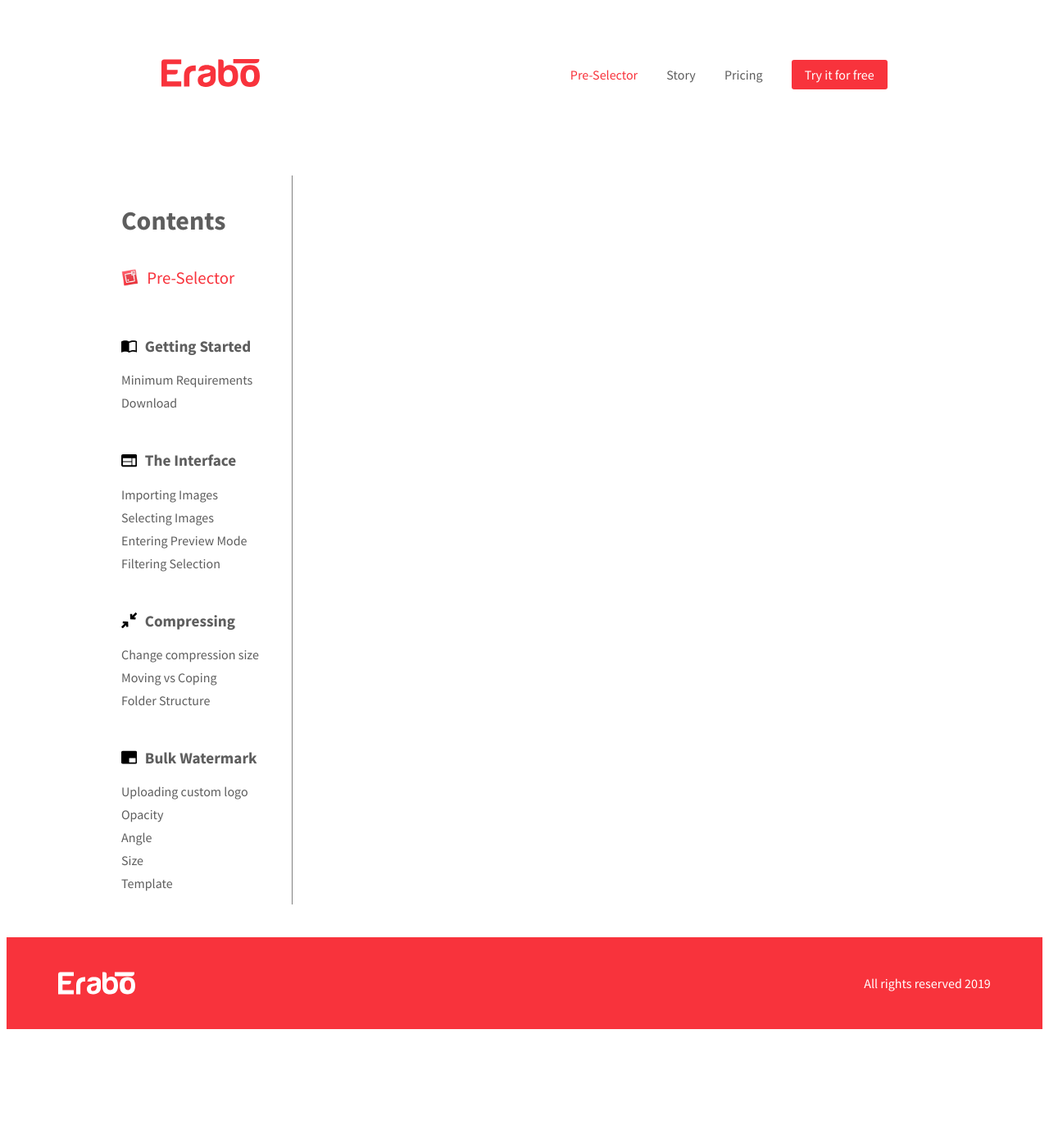
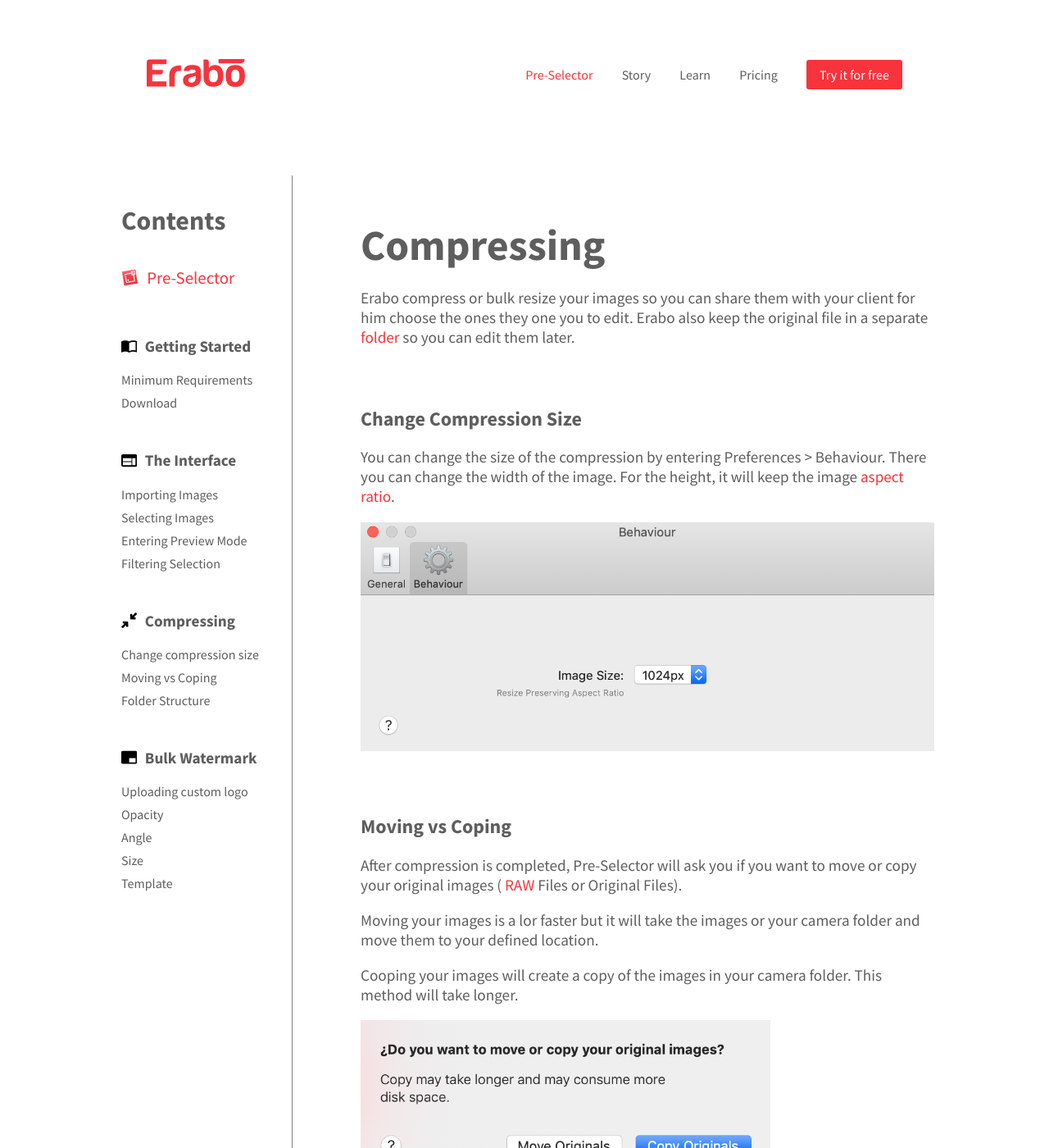
Before and after one commit to eraboapp/eraboapp.github.io, a Jekyll site: the page built from documentation/compressing.html, in a window 1280 px wide and 1400 px high. Shown: the whole window at 82% size. Built offline with Jekyll 4.4.1, drawn with Linux system fonts in a browser that asks for light colours; some of the changed text lies outside the part shown.

Commit message:
Compressing Content

```diff
--- a/_includes/header.html
+++ b/_includes/header.html
@@ -10,7 +10,7 @@
     <a href="/" class="--selected">Pre-Selector</a>
     <!-- <a href="/cloud.html">Cloud™</a> -->
     <a href="/story">Story</a>
-    <!-- <a href="/docs">Learn</a> -->
+    <a href="/docs">Learn</a>
     <a href="/pricing">Pricing</a>
     <a href="/" class="btn">Try it for free</a>
   </div>
--- a/documentation/compressing.html
+++ b/documentation/compressing.html
@@ -1,13 +1,27 @@
 ---
 layout: documentation
 title: Getting Started
-permalink: /learning/compressing/
+permalink: /docs/compressing/
 ---
 
-<!--
-	AQUÍ VA EL HTML PARA DESCRIBIR LA INTERFACE
+<section class="docs">
+		<h1>Compressing</h1>
+		<p>Erabo compress or bulk resize your images so you can share them with your client for him choose the ones they one you to edit. Erabo also keep the original file in a separate <a href="#folder-structure">folder</a> so you can edit them later.</p>
 
-	Si te fijas, arriba puedes especificar el <title></title> que tendrá el código de esta página.
+		<h2 id="change-compression-size">Change Compression Size</h2>
+		<p>You can change the size of the compression by entering Preferences > Behaviour. There you can change the width of the image. For the height, it will keep the image <a href="https://en.wikipedia.org/wiki/Aspect_ratio_(image)" target="new"> aspect ratio</a>.</p>
+		<img src="/assets/images/image-size.png" alt="" width="700">
 
-    También puedes cambiar la URL que tendrá, si cambias el valor de "permalink:"
--->
+		<h2 id="moving-images">Moving vs Coping</h2>
+		<p>After compression is completed, Pre-Selector will ask you if you want to move or copy your original images ( <a href="https://en.wikipedia.org/wiki/Raw_image_format" target="new">RAW</a> Files or Original Files).</p>
+		<p>Moving your images is a lor faster but it will take the images or your camera folder and move them to your defined location.</p>
+		<p>Cooping your images will create a copy of the images in your camera folder. This method will take longer.</p>
+		<img src="/assets/images/moving-originals.png" alt="" width="500">
+
+
+		<h2 id="folder-structure">Folder Structure</h2>
+		<p>Pre-Selector will create a Project Folder with 2 Folders inside:</p>
+		<p>Originals: will contain the original format and size of the images you preselect. It usually will be <a href="https://en.wikipedia.org/wiki/Raw_image_format" target="new">RAWs</a> files</p>
+		<p>Preselection: will contain a copy of the compressed JPGs of the images you preselect.</p>
+		<img src="/assets/images/folders.png" alt="" width="400">
+</section>
```
Also changed, not shown: assets/images/folders.png (added), assets/images/image-size.png (added), assets/images/moving-originals.png (added).
